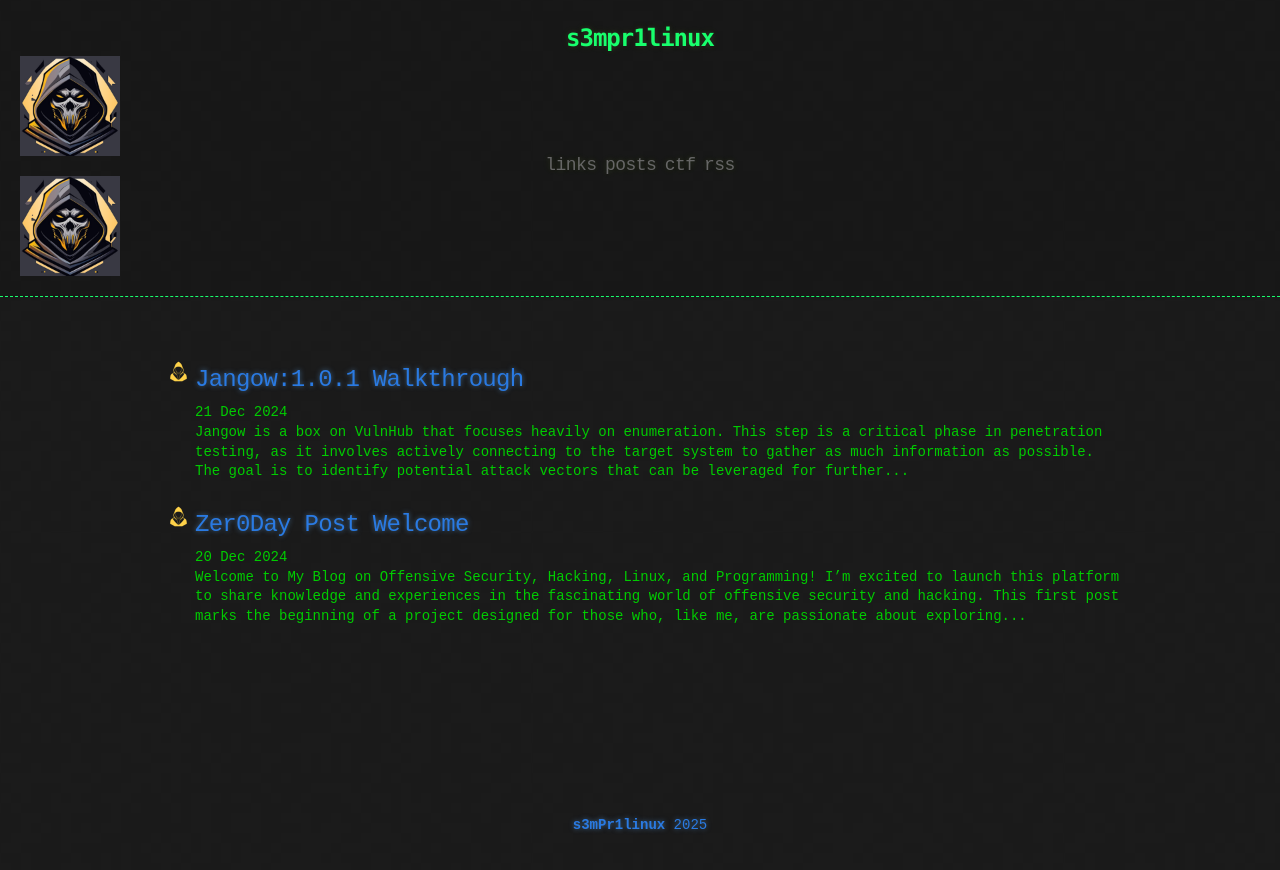
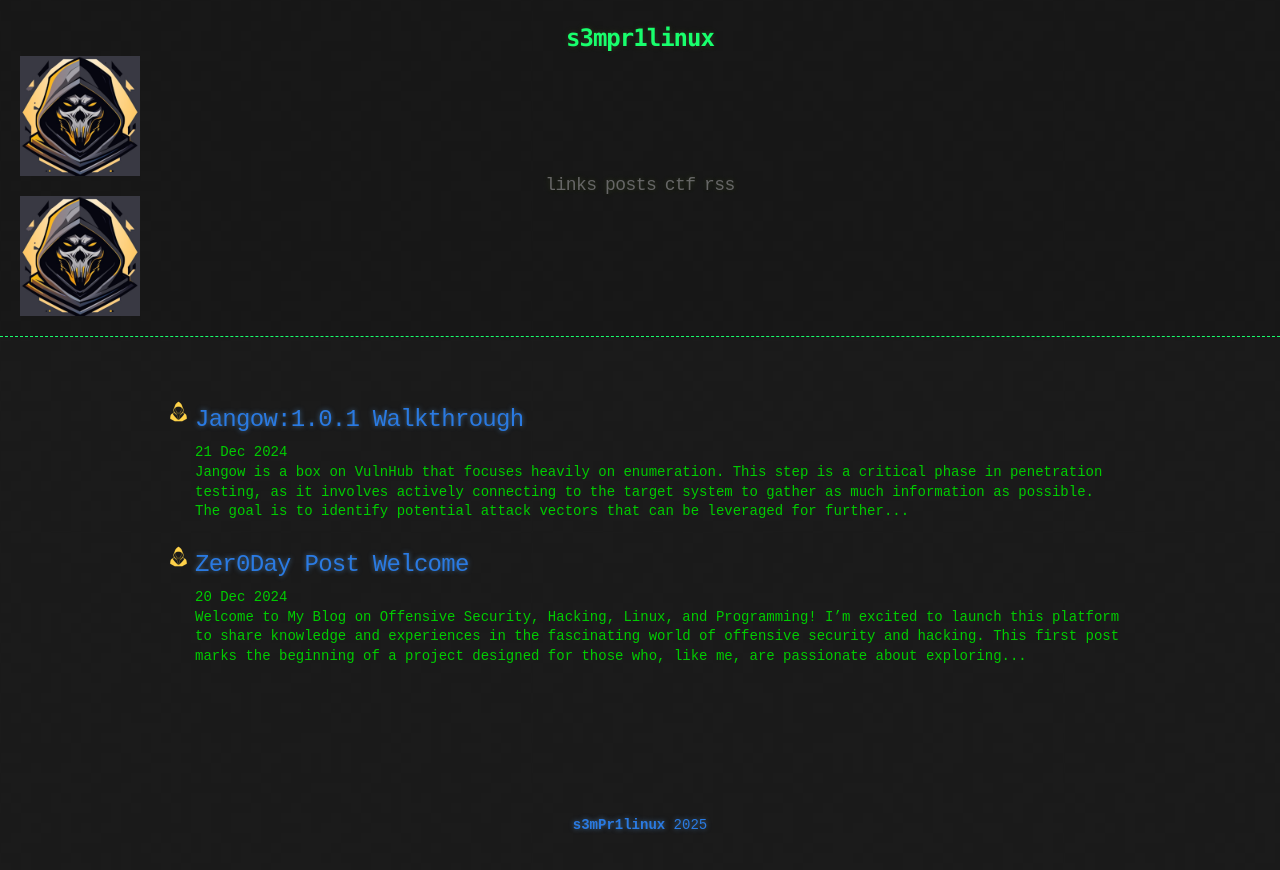
Before and after one commit to s3mPr1linux/s3mPr1linux.github.io, a Jekyll site: the page built from index.html, in a window 1280 px wide. Shown: the top 870 px of the page. Built offline with Jekyll 4.4.1, drawn with Linux system fonts in a browser that asks for light colours; the list of posts is cut into pages by our own code.

Commit message:
Update base.scss

```diff
--- a/_sass/base.scss
+++ b/_sass/base.scss
@@ -74,9 +74,9 @@ header {
 
 .header-right .logo {
   display: flex;
+  align-items: center;
   justify-content: center;
-  align-items: center;
-  max-height: 100px; /* ajusta conforme seu logo */
+  max-height: 120px; /* ajusta conforme seu logo */
 }
 
 header h1 {
```
